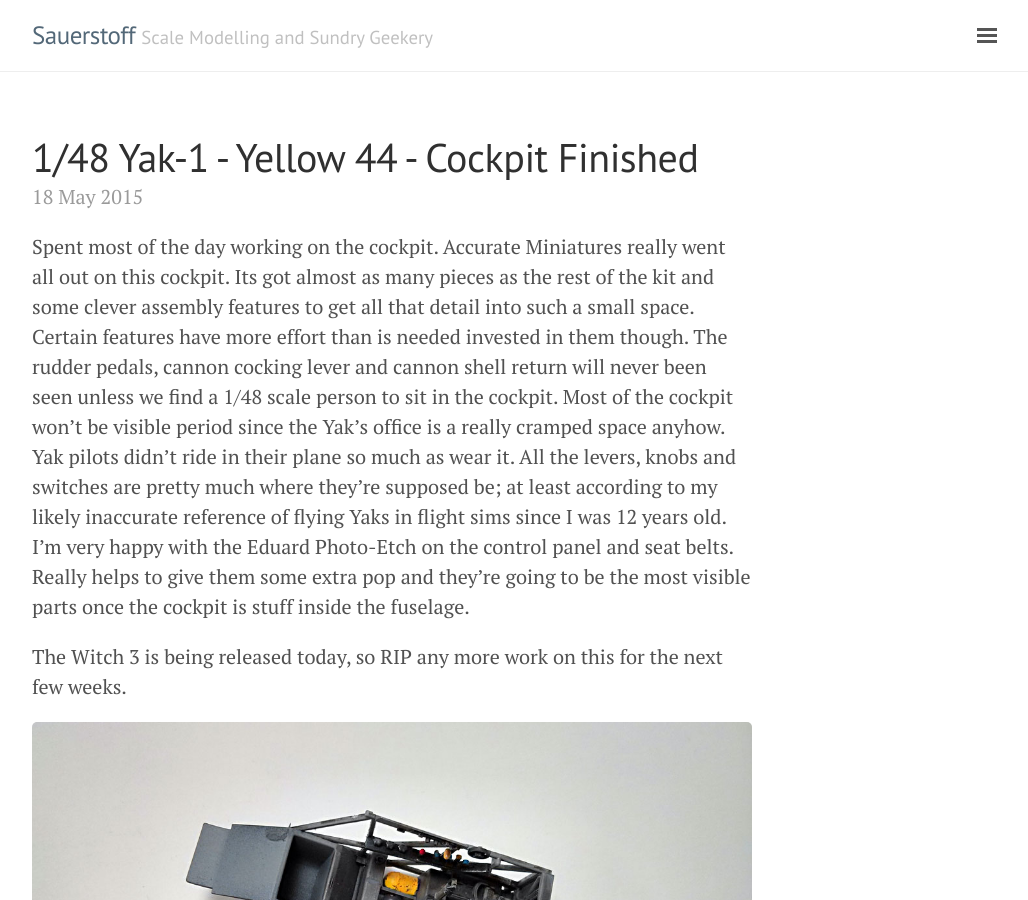
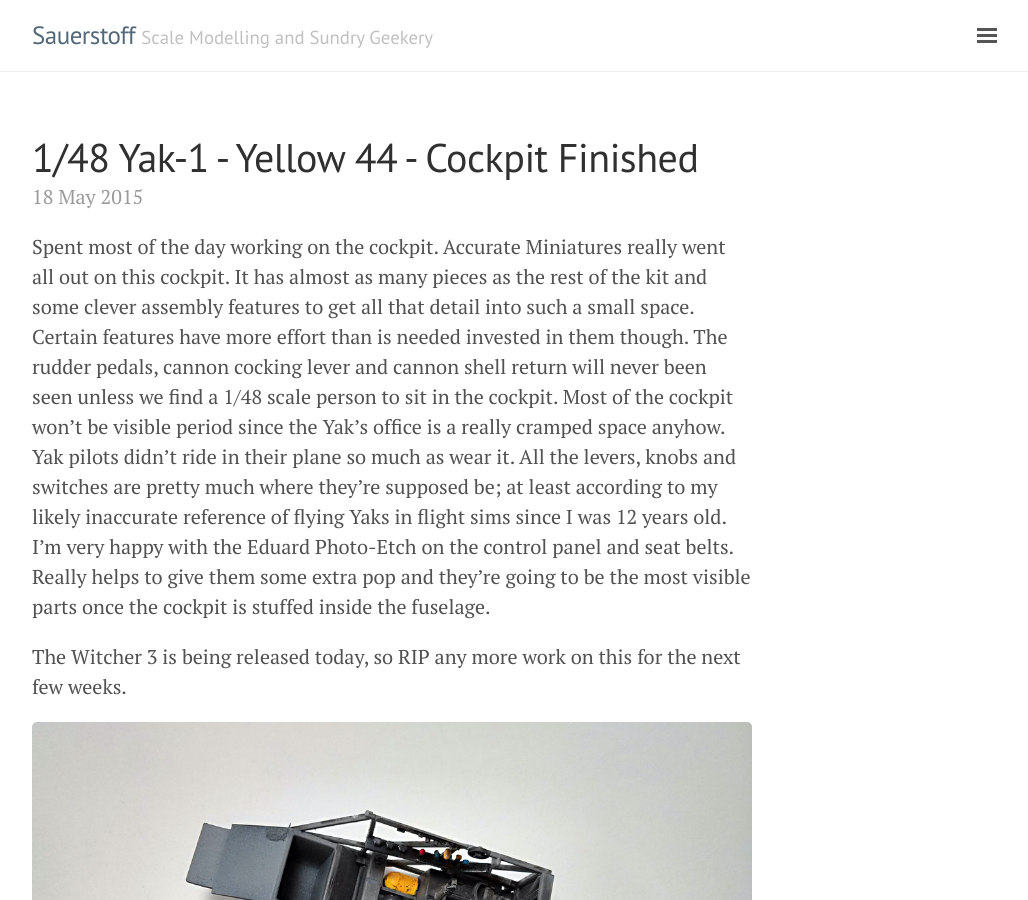
Before and after one commit to DerekSauer/DerekSauer.github.io, a Jekyll site: the page built from _posts/2015-05-18-yellow44-cockpit.md, in a window 1280 px wide and 900 px high. Shown: the whole window, without its empty margins (248-1276 px from the left). Built offline with Jekyll 4.4.1, drawn with Linux system fonts in a browser that asks for light colours; some of the changed text lies outside the part shown.

Commit message:
Fixed up some typos.

```diff
--- a/_posts/2015-05-18-yellow44-cockpit.md
+++ b/_posts/2015-05-18-yellow44-cockpit.md
@@ -3,9 +3,9 @@ title: 1/48 Yak-1 - Yellow 44 - Cockpit Finished
 layout: post
 ---
 
-Spent most of the day working on the cockpit. Accurate Miniatures really went all out on this cockpit. Its got almost as many pieces as the rest of the kit and some clever assembly features to get all that detail into such a small space. Certain features have more effort than is needed invested in them though. The rudder pedals, cannon cocking lever and cannon shell return will never been seen unless we find a 1/48 scale person to sit in the cockpit. Most of the cockpit won't be visible period since the Yak's office is a really cramped space anyhow. Yak pilots didn't ride in their plane so much as wear it. All the levers, knobs and switches are pretty much where they're supposed be; at least according to my likely inaccurate reference of flying Yaks in flight sims since I was 12 years old. I'm very happy with the Eduard Photo-Etch on the control panel and seat belts. Really helps to give them some extra pop and they're going to be the most visible parts once the cockpit is stuff inside the fuselage.
+Spent most of the day working on the cockpit. Accurate Miniatures really went all out on this cockpit. It has almost as many pieces as the rest of the kit and some clever assembly features to get all that detail into such a small space. Certain features have more effort than is needed invested in them though. The rudder pedals, cannon cocking lever and cannon shell return will never been seen unless we find a 1/48 scale person to sit in the cockpit. Most of the cockpit won't be visible period since the Yak's office is a really cramped space anyhow. Yak pilots didn't ride in their plane so much as wear it. All the levers, knobs and switches are pretty much where they're supposed be; at least according to my likely inaccurate reference of flying Yaks in flight sims since I was 12 years old. I'm very happy with the Eduard Photo-Etch on the control panel and seat belts. Really helps to give them some extra pop and they're going to be the most visible parts once the cockpit is stuffed inside the fuselage.
 
-The Witch 3 is being released today, so RIP any more work on this for the next few weeks.
+The Witcher 3 is being released today, so RIP any more work on this for the next few weeks.
 
 ![Cockpit parts]({{ site.url }}/images/yellow44/CockpitPieces.jpg)
 
@@ -13,4 +13,4 @@ The Witch 3 is being released today, so RIP any more work on this for the next f
 
 ![Cockpit Instrument Panel View]({{ site.url }}/images/yellow44/PanelView.jpg)
 
-Still not happy with my photography, it really smashed the colors and contrast. The instrument panel looks fantastic when seen with real eyeballs.
+Still not happy with my photography, it really smashed the colours and contrast. The instrument panel looks fantastic when seen with real eyeballs.
```
